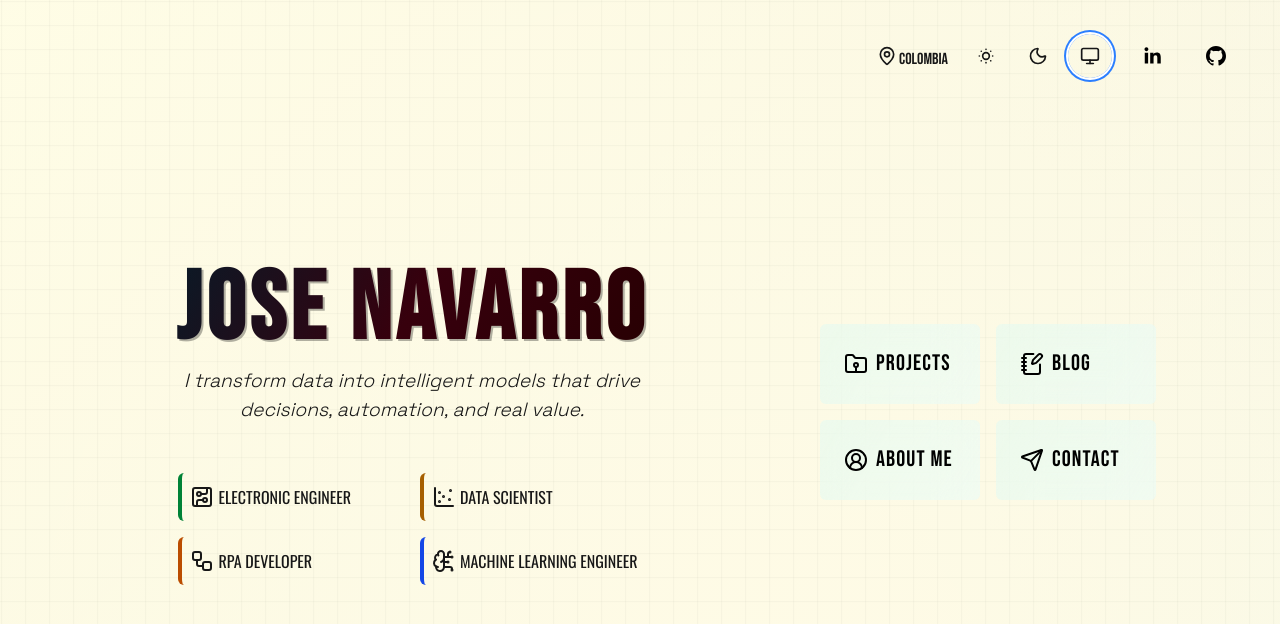
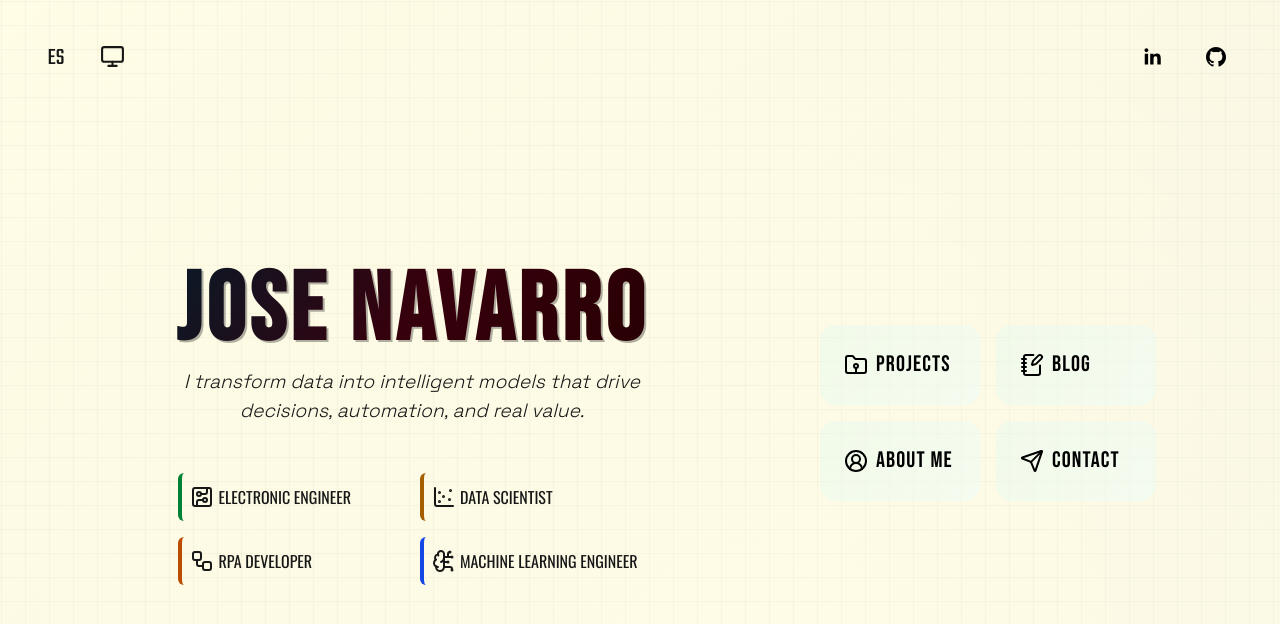
Before and after one commit to josenavarrojm/portafolio-jnavarro, a Next.js app: page /en in a window 1280 px wide. Shown: the top 624 px of the page. Built offline with nearby package versions, Linux system fonts and the light colour scheme; a web font is replaced by a local one; what tailwindcss-animated would draw is missing.

Commit message:
Local Switcher added

```diff
--- a/src/app/[locale]/index.css
+++ b/src/app/[locale]/index.css
@@ -67,12 +67,11 @@
   height: 5rem;
   padding: 0.75rem 1.5rem;
   letter-spacing: 0.05em;
-  border-radius: 0.375rem;
+  border-radius: 1rem;
   overflow: hidden;
   z-index: 0;
   color: #000;
-  background: rgba(175, 251, 255, 0.211);
-  backdrop-filter: blur(20px);
+  background: rgba(175, 251, 255, 0.151);
   transition: all 0.3s ease-in-out;
 }
 
--- a/src/app/[locale]/page.tsx
+++ b/src/app/[locale]/page.tsx
@@ -7,7 +7,7 @@ import {
   CircleUserRound,
   CircuitBoard,
   FolderRoot,
-  MapPin,
+  // MapPin,
   NotebookPen,
   ScatterChart,
   Send,
@@ -17,6 +17,7 @@ import ThemeToggle from "@/components/ThemeToggle";
 import { useTheme } from "next-themes";
 import { useTranslations } from "next-intl";
 import { useEffect, useState } from "react";
+import LocaleSwitcher from "@/components/LocaleSwitcher";
 
 export default function Page() {
   const { theme, systemTheme } = useTheme();
@@ -34,13 +35,17 @@ export default function Page() {
 
   return (
     <div className="div-parent h-screen w-full flex flex-col justify-between items-end text-center font-(family-name:--font-bebas) transition-all duration-200 ease-in-out">
-      <div className="flex flex-row md:justify-end justify-between items-center pt-8 px-10 space-x-4 self-end w-full animate-fade-down animate-ease-out animate-duration-[1100ms]">
-        <div className="flex flex-row h-8 items-center justify-center">
+      <div className="flex flex-row md:justify-between justify-between items-center pt-8 px-10 space-x-4 self-end w-full animate-fade-down animate-ease-out animate-duration-[1100ms] z-[999]">
+        <div className="flex flex-row justify-center items-center space-x-4 self-end">
+          <LocaleSwitcher />
+          <ThemeToggle />
+        </div>
+        <SocialIcons />
+
+        {/* <div className="flex flex-row h-8 items-center justify-center">
           <MapPin size={20} />
-          <h2 className="self-end ml-0.5 ">Colombia</h2>
-        </div>
-        <ThemeToggle />
-        <SocialIcons />
+          <h2 className=" ml-0.5">Colombia</h2>
+        </div> */}
       </div>
       <main className="child-main flex flex-col md:flex-row md:justify-around justify-around items-center md:pb-14 pb-[10em] md:w-[90%] w-full h-full">
         <section className="flex flex-col justify-center items-center space-y-4 w-full md:w-[50%] md:h-full">
@@ -99,28 +104,28 @@ export default function Page() {
           <section className="grid grid-cols-2 gap-4 animate-fade-up md:w-max animate-ease-in-out animate-delay-500 md:text-[1.4em] text-[1.4em]">
             <Link
               href="/"
-              className="button-link flex flex-row justify-start items-center hover:animate-pulse"
+              className="button-link flex flex-row justify-start items-center hover:animate-pulse backdrop-blur-3xl"
             >
               <FolderRoot />
               <h1 className="ml-2">{t("projects")} </h1>
             </Link>
             <Link
               href="/"
-              className="button-link flex flex-row justify-start items-center hover:animate-pulse"
+              className="button-link flex flex-row justify-start items-center hover:animate-pulse backdrop-blur-3xl"
             >
               <NotebookPen />
               <h1 className="ml-2">{t("blog")} </h1>
             </Link>
             <Link
               href="/"
-              className="button-link flex flex-row justify-start items-center hover:animate-pulse"
+              className="button-link flex flex-row justify-start items-center hover:animate-pulse backdrop-blur-3xl"
             >
               <CircleUserRound />
               <h1 className="ml-2">{t("info")} </h1>
             </Link>
             <Link
               href="/"
-              className="button-link flex flex-row justify-start items-center hover:animate-pulse"
+              className="button-link flex flex-row justify-start items-center hover:animate-pulse backdrop-blur-3xl"
             >
               <Send />
               <h1 className="ml-2">{t("contact")} </h1>
--- /dev/null
+++ b/src/components/LocaleSwitcher.tsx
@@ -0,0 +1,35 @@
+"use client";
+
+import { usePathname, useRouter } from "next/navigation";
+import { useLocale } from "next-intl";
+import { useTransition } from "react";
+
+export default function LocaleSwitcher() {
+  const locale = useLocale(); // Actual locale
+  const router = useRouter();
+  const pathname = usePathname();
+  const [isPending, startTransition] = useTransition();
+
+  const newLocale = locale === "en" ? "es" : "en";
+
+  // Reemplaza el primer segmento (/en o /es) por el nuevo locale
+  const newPath = (() => {
+    const segments = pathname.split("/");
+    segments[1] = newLocale; // Cambia el locale
+    return segments.join("/");
+  })();
+
+  return (
+    <button
+      onClick={() => startTransition(() => router.push(newPath))}
+      disabled={isPending}
+      className={`flex flex-col justify-center items-center cursor-pointer md:pt-[0.1em] pt-[0.2em] md:text-[1.5em] text-[1.5em] w-8 h-8 rounded-md transition-all
+        hover:scale-105 font-(family-name:--font-teko)
+        ${isPending ? "opacity-50 cursor-not-allowed" : ""}
+      `}
+      aria-label={`Cambiar idioma a ${newLocale}`}
+    >
+      {newLocale.toUpperCase()}
+    </button>
+  );
+}
--- a/src/components/ThemeToggle.tsx
+++ b/src/components/ThemeToggle.tsx
@@ -3,6 +3,12 @@
 import { useTheme } from "next-themes";
 import { Monitor, Moon, SunDim } from "lucide-react";
 import { useEffect, useState } from "react";
+
+const icons = {
+  light: <SunDim size={25} />,
+  dark: <Moon size={25} />,
+  system: <Monitor size={25} />,
+};
 
 export default function ThemeToggle() {
   const { theme, setTheme, systemTheme } = useTheme();
@@ -16,47 +22,64 @@ export default function ThemeToggle() {
 
   const currentTheme = theme === "system" ? systemTheme : theme;
   const isDark = currentTheme === "dark";
-
-  const themes = [
-    {
-      name: "light",
-      icon: <SunDim size={20} />,
-    },
-    {
-      name: "dark",
-      icon: <Moon size={20} />,
-    },
-    {
-      name: "system",
-      icon: <Monitor size={20} />,
-    },
-  ];
+  const currentIcon = icons[theme as keyof typeof icons] ?? (
+    <Monitor size={25} />
+  );
 
   return (
-    <div className="flex gap-2">
-      {themes.map(({ name, icon }) => {
-        const isActive =
-          theme === name || (name === "system" && theme === "system");
-
-        return (
+    <div className="relative group inline-block text-left">
+      {/* Botón principal que muestra el tema actual */}
       <button
-            key={name}
-            onClick={() => setTheme(name)}
-            aria-label={`Activar tema ${name}`}
-            aria-pressed={isActive}
-            className={`
-              p-3 rounded-full transition-all duration-300
+        className={`p-3 rounded-full transition-all duration-300
           hover:scale-110 hover:invert
           ${isDark ? "hover:bg-black" : "hover:bg-white"}
-              ${isActive ? "ring-2 ring-offset-2 ring-blue-500" : ""}
           hover:animate-pulse hover:animate-infinite
           hover:animate-duration-[1500ms] hover:animate-delay-200 hover:animate-ease-out
         `}
+        aria-label="Abrir selector de tema"
       >
-            {icon}
+        {currentIcon}
       </button>
-        );
-      })}
+
+      {/* Dropdown visible al hacer hover */}
+      <div
+        className={`absolute z-10 mt-2 w-32 origin-top-right rounded-xl  shadow-xs ${
+          isDark
+            ? "bg-[#000000] shadow-[#6bff6b92]"
+            : "bg-[#ffffff] shadow-[#1212ab3f]"
+        }  opacity-0 group-hover:opacity-100 scale-95 group-hover:scale-100 transition-all duration-300 pointer-events-none group-hover:pointer-events-auto`}
+      >
+        <div className="flex flex-col">
+          {["light", "dark", "system"].map((option) => (
+            <button
+              key={option}
+              onClick={() => setTheme(option)}
+              className={`cursor-pointer flex items-center gap-2 px-4 py-2 text-sm w-full text-left
+                 ${isDark ? "hover:bg-neutral-800" : "hover:bg-gray-200"}
+                 ${
+                   option === "light"
+                     ? "rounded-t-xl"
+                     : option === "system"
+                     ? "rounded-b-xl"
+                     : ""
+                 }
+
+                ${
+                  theme === option
+                    ? `font-normal tracking-wider ${
+                        isDark ? "text-blue-300" : "text-blue-800"
+                      }`
+                    : ""
+                }
+              `}
+              aria-label={`Cambiar a tema ${option}`}
+            >
+              {icons[option as keyof typeof icons]}
+              <span className="capitalize">{option}</span>
+            </button>
+          ))}
+        </div>
+      </div>
     </div>
   );
 }
```
Lines whose indentation alone changed are shown as unchanged.
